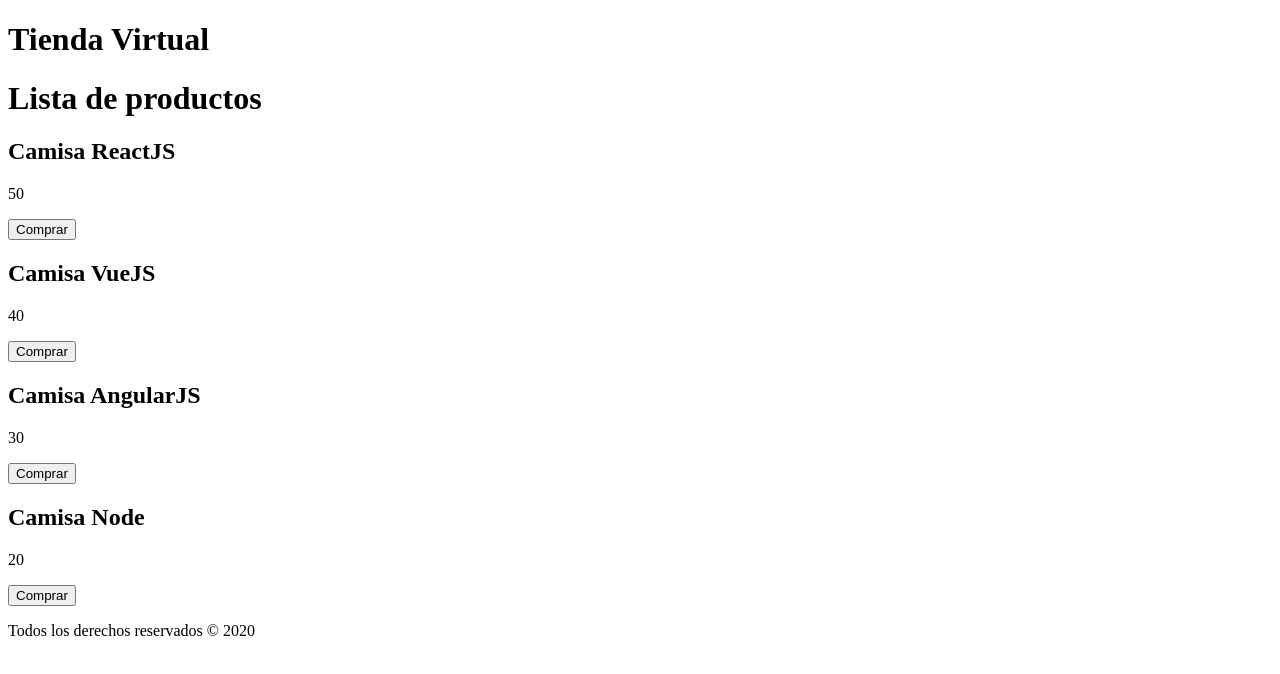
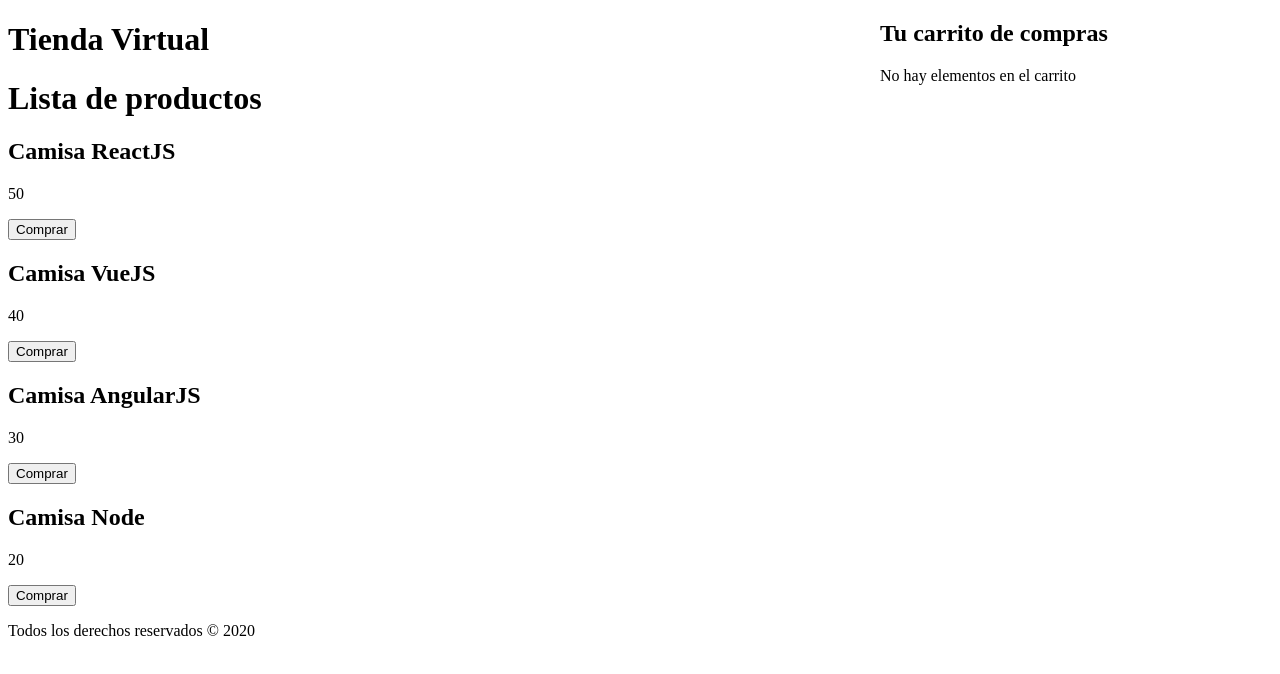
Before and after one commit to efectoTam/react-basicos, a React (Create React App) app: page / in a window 1280 px wide. Shown: the top 674 px of the page. Built offline with nearby package versions, Linux system fonts and the light colour scheme.

Commit message:
showing elements

```diff
--- a/src/App.js
+++ b/src/App.js
@@ -2,6 +2,7 @@ import React, { Fragment, useState } from 'react';
 import Header from './components/Header';
 import Footer from './components/Footer';
 import Products from './components/Products';
+import Cart from './components/Cart';
 
 function App() {
 
@@ -30,11 +31,14 @@ function App() {
         <Products
           key={product.id}
           product={product}
+          products={products}
           cart={cart}
-          products={products}
           addProduct={addProduct}
         />
       ))}
+      <Cart
+        cart={cart}
+      />
       <Footer
         date={date}
       />
--- /dev/null
+++ b/src/components/Cart.js
@@ -0,0 +1,19 @@
+import React from 'react';
+import './cart.css';
+import Products from './Products';
+
+const Cart = ({cart}) => (
+  <div className="cart">
+    <h2>Tu carrito de compras</h2>
+    {cart.length === 0
+    ? <p>No hay elementos en el carrito</p>
+    : cart.map(product => (
+      <Products
+        key={product.id}
+        product={product}
+      />
+    ))}
+  </div>
+)
+
+export default Cart;
--- a/src/components/Products.js
+++ b/src/components/Products.js
@@ -5,7 +5,7 @@ const Product = ({product, cart, addProduct, products}) => {
 
   // Agregar producto al carrito
   const selectProduct = id => {
-    const product = products.filter(product => product.id === id);
+    const product = products.filter(product => product.id === id)[0];
     addProduct([
       ...cart,
       product
--- /dev/null
+++ b/src/components/cart.css
@@ -0,0 +1,7 @@
+.cart {
+  position: fixed;
+  top: 0;
+  right: 0;
+  background-color: white;
+  width: 400px;
+}
```
